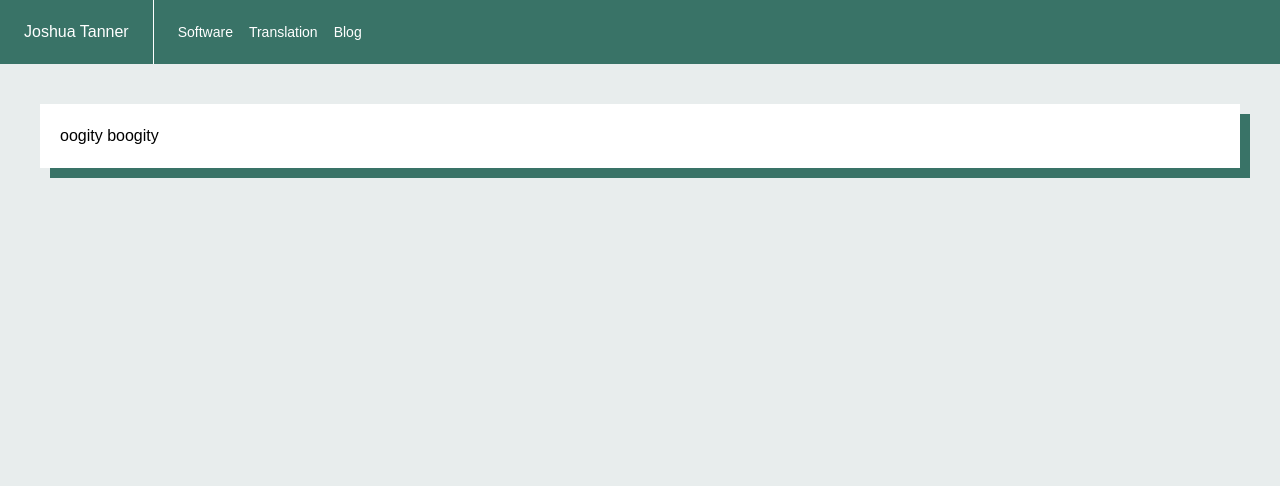
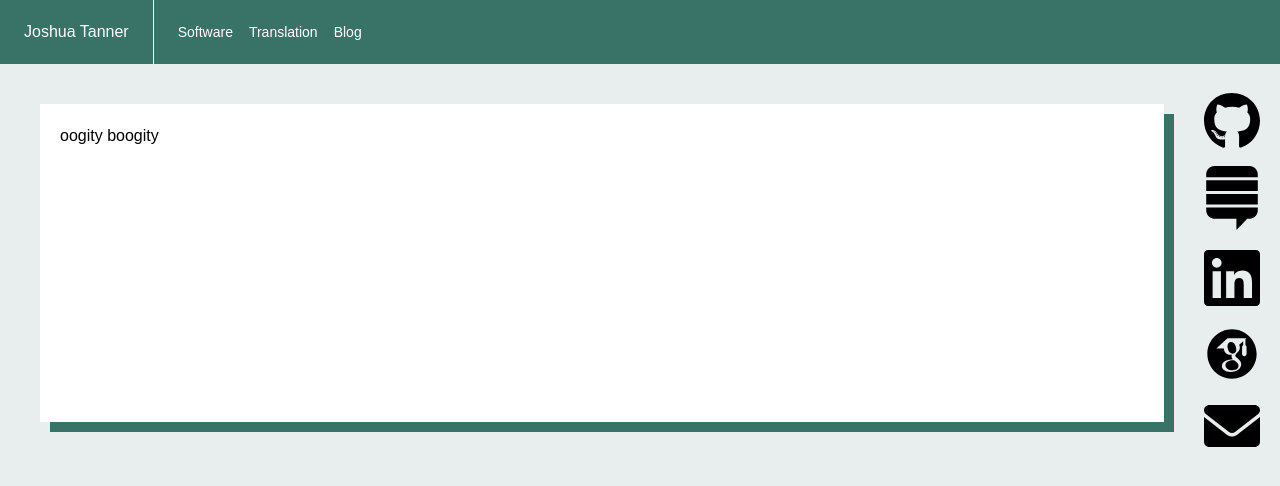
Before and after one commit to Mindful/new-site, a Gatsby site: page / in a window 1280 px wide. Built offline with nearby package versions, Linux system fonts and the light colour scheme; Gatsby itself is replaced by a stand-in of ours.

Commit message:
cleanup, start sidebar

```diff
--- a/src/pages/index.js
+++ b/src/pages/index.js
@@ -1,6 +1,9 @@
 import React from "react"
-import Helmet from 'react-helmet'
-
+import github from "../images/scaled-github.svg"
+import se from "../images/scaled-se.svg"
+import linkedin from "../images/scaled-linkedin.svg"
+import scholar from "../images/scaled-scholar.svg"
+import email from "../images/scaled-email.svg"
 
 function header() {
   return <nav className="flex items-center justify-between flex-wrap bg-green p-0 h-16">
@@ -25,8 +28,18 @@ function header() {
 }
 
 function textbox() {
-  return <div className="bg-white flex m-10 p-5 shadowed">
+  return <div className="bg-white flex m-10 p-5 shadowed w-full">
     oogity boogity
+  </div>
+}
+
+function sidebar() {
+  return <div className="flex-col items-center bg-transparent h-full pr-5 pt-5">
+    <img src={github} alt="github" className="pt-2 pb-2"/>
+    <img src={se} alt="stack exchange" className="pt-2 pb-2"/>
+    <img src={linkedin} alt="linkedin" className="pt-2 pb-2"/>
+    <img src={scholar} alt="google scholar" className="pt-2 pb-2"/>
+    <img src={email} alt="email" className="pt-2 pb-2"/>
   </div>
 }
 
@@ -35,7 +48,10 @@ export default function IndexPage() {
   return (
       <main>
         {header()}
-        {textbox()}
+        <div className="flex flex-row">
+          {textbox()}
+          {sidebar()}
+        </div>
       </main>
   )
 }
```
Also changed, not shown: src/images/scaled-email.svg (added), src/images/scaled-github.svg (added), src/images/scaled-linkedin.svg (added), src/images/scaled-scholar.svg (added), src/images/scaled-se.svg (added), 1 other file.
